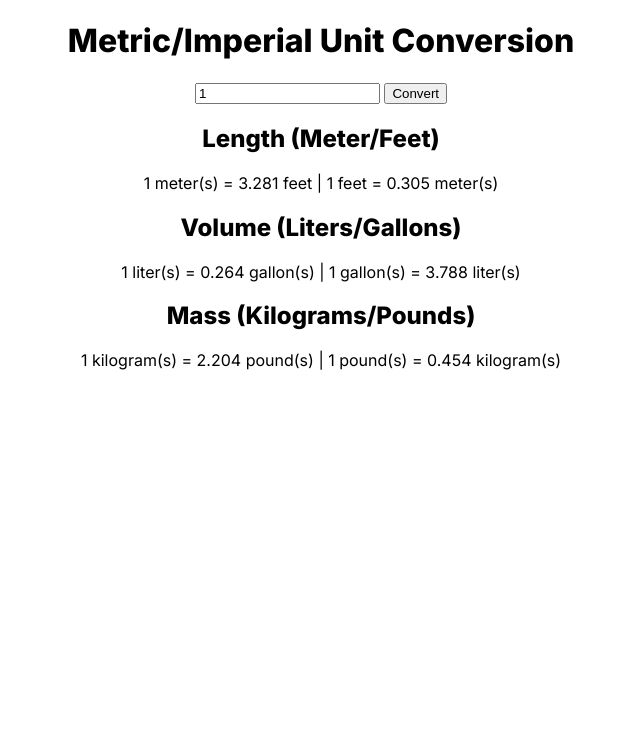
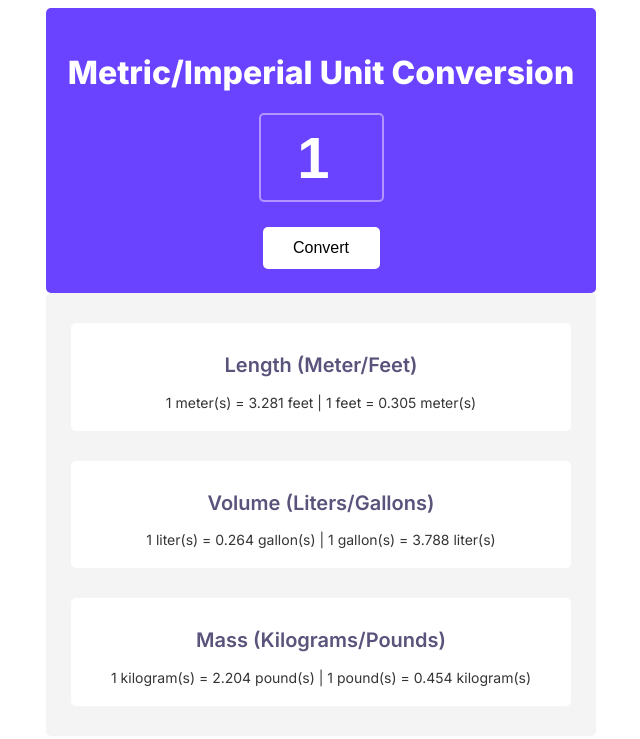
Before and after one commit to mandelbrojt/unit-converter, a plain HTML site: page index.html in a window 1280 px wide. Shown: the whole page, without its empty margins (319-959 px from the left). Drawn offline with Linux system fonts and the light colour scheme.

Commit message:
Checkpoint: Finished light theme version

```diff
--- a/index.html
+++ b/index.html
@@ -19,17 +19,17 @@
         <button id="conversion-button">Convert</button>
     </header>
     <footer>
-        <div id="length-card">
-            <h2>Length (Meter/Feet)</h2>
-            <p id="length-desc"></p>
+        <div class="card" id="length-card">
+            <h2 class="card-title">Length (Meter/Feet)</h2>
+            <p class="card-description" id="length-desc"></p>
         </div>
-        <div id="volume-card">
-            <h2>Volume (Liters/Gallons)</h2>
-            <p id="volume-desc"></p>
+        <div class="card" id="volume-card">
+            <h2 class="card-title">Volume (Liters/Gallons)</h2>
+            <p class="card-description" id="volume-desc"></p>
         </div>
-        <div id="mass-card">
-            <h2>Mass (Kilograms/Pounds)</h2>
-            <p id="mass-desc"></p>
+        <div class="card" id="mass-card">
+            <h2 class="card-title">Mass (Kilograms/Pounds)</h2>
+            <p class="card-description" id="mass-desc"></p>
         </div>
     </footer>
 </body>
--- a/styles.css
+++ b/styles.css
@@ -1,4 +1,93 @@
+/* ---------- Elements ---------- */
 body {
+    display: flex;
+    flex-direction: column;
+    justify-content: center;
+    align-items: center;
     text-align: center;
     font-family: 'Inter', sans-serif;
 }
+
+header {
+    background-color: #6943FF;
+    color: #FFFFFF;
+    width: 550px;
+    height: 285px;
+    border-radius: 5px;
+    display: flex;
+    flex-direction: column;
+    justify-content: center;
+    align-items: center;
+}
+
+footer {
+    background-color: #F4F4F4;
+    width: 550px;
+    height: auto;
+    border-radius: 5px;
+    display: flex;
+    flex-direction: column;
+    justify-content: center;
+    align-items: center;
+}
+
+/* ---------- Classes ---------- */
+.card {
+    background-color: #FFFFFF;
+    width: 500px;
+    border-radius: 5px;
+    margin-top: 30px;
+}
+
+.card-title {
+    font-weight: 600;
+    font-size: 20px;
+    color: #5A537B;
+    margin-top: 30px;
+}
+.card-description {
+    font-weight: 400;
+    font-size: 14px;
+    color: #353535;
+    margin-top: 0px;
+    margin-bottom: 20px;
+}
+
+/* ---------- Identificators ---------- */
+#input-number {
+    background-color: transparent;
+    color: #FFFFFF;
+    width: 117px;
+    height: 83px;
+    border: 2px solid #B295FF;
+    border-radius: 5px;
+    margin-bottom: 25px;
+    text-align: center;
+    font-weight: 800;
+    font-size: 58px;
+}
+
+#conversion-button {
+    width: 117px;
+    height: 42px;
+    background-color: #FFFFFF;
+    border: 1px solid transparent;
+    border-radius: 5px;
+    font-weight: 500;
+    font-size: 16px;
+}
+
+#conversion-button:hover {
+    cursor: pointer;
+    border: 1px solid #000000;
+    box-shadow: 4px 4px 5px rgba(0, 0, 0, 0.5);
+}
+
+#conversion-button:active {
+    transform: scale(0.9);
+    transition: transform 0.2s ease;
+}
+
+#mass-card {
+    margin-bottom: 30px;
+}
```
